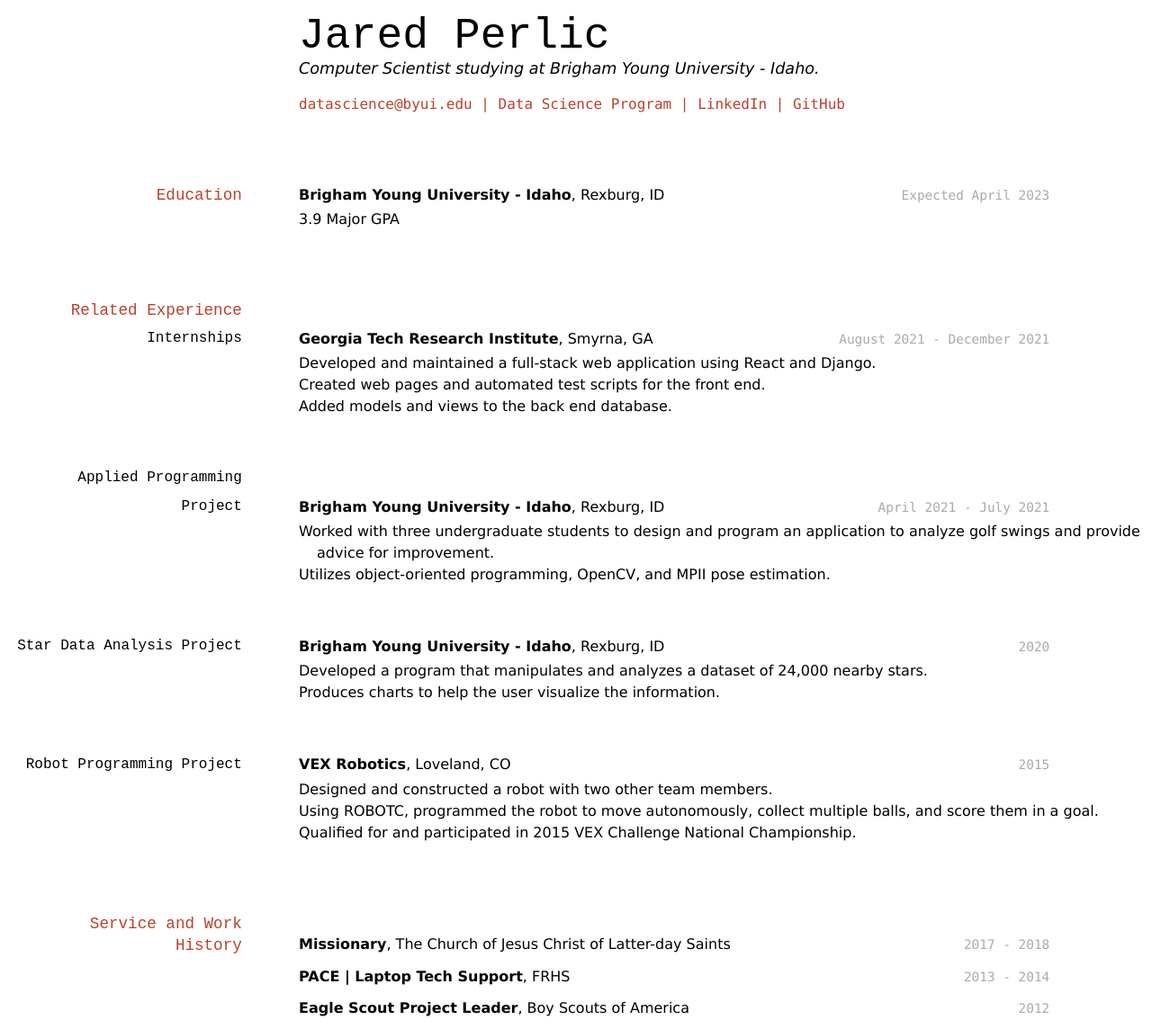
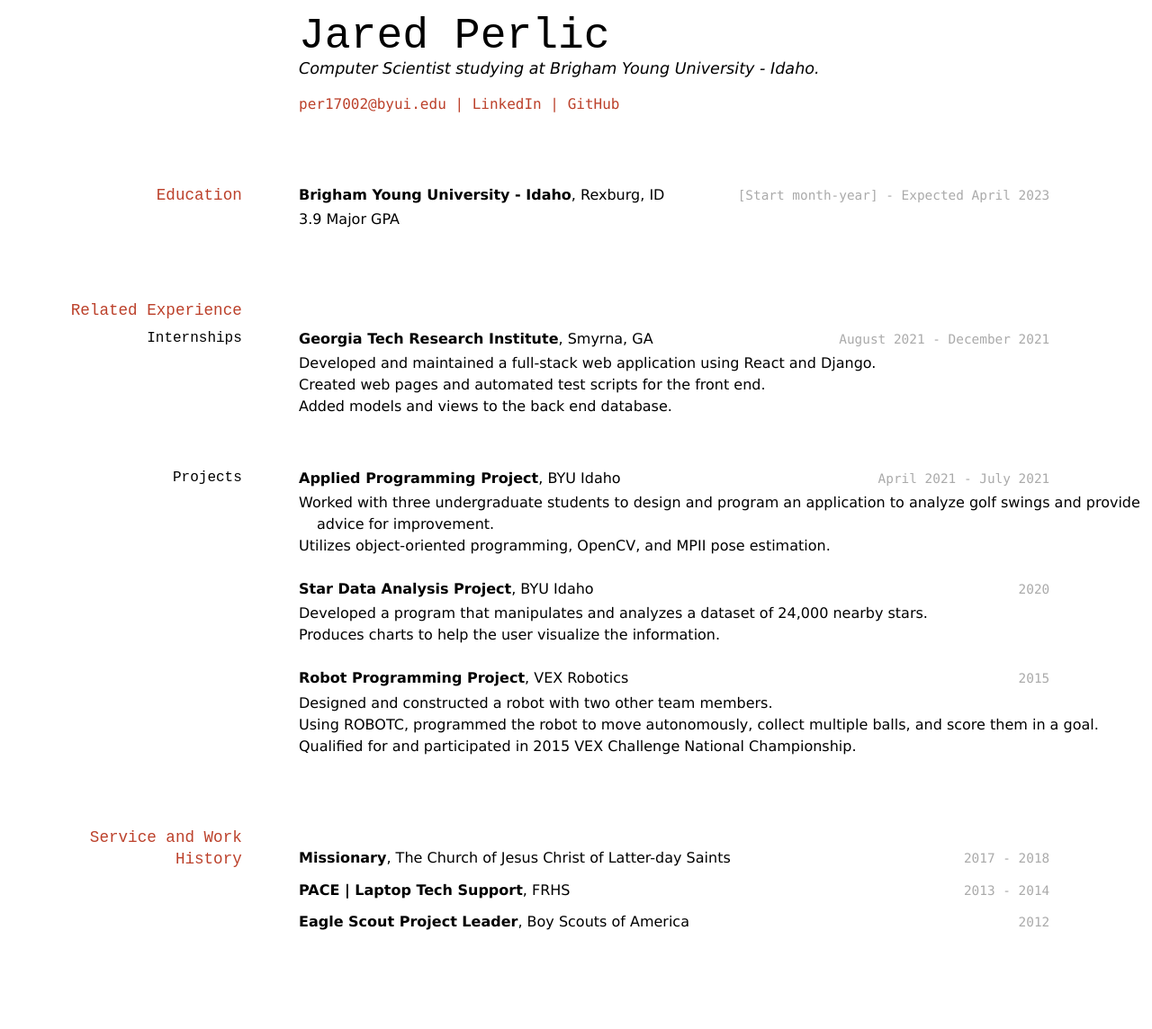
Before and after one commit to byuids-resumes/perlic-resume, a Jekyll site: the page built from docs/index.md, in a window 1280 px wide. Shown: the whole page at 90% size. Built offline with Jekyll 4.4.1, drawn with Linux system fonts in a browser that asks for light colours; after the commit the page ends 1048 px from its top, so only the background shows below that.

Commit message:
add web addresses and section for projects
I did some "open-source intelligence" to obtain your email, LinkedIn, and GitHub and added them in the 'webaddress' div. I removed the data science program link and left a comment for you to add any more links if desired. Consider adding a start date to your education alongside expected graduation date. I put your projects into its own section separate from Internships; this removes location so determine if you want to keep this change.
To review, you've got a well rounded resume with good experience and nicely worded bullet points. Good job.

```diff
--- a/docs/index.md
+++ b/docs/index.md
@@ -6,17 +6,17 @@ title: Jared Perlic's Resume
 Computer Scientist studying at Brigham Young University - Idaho.
 
 <div id="webaddress">
-<a href="datascience@byui.edu">datascience@byui.edu</a>
-| <a href="https://byuidatascience.github.io/development.html">Data Science Program</a>
-| <a href="https://www.linkedin.com/groups/13537407/">LinkedIn</a>
-| <a href="https://github.com/byuids-resumes">GitHub</a>
+<a href="per17002@byui.edu">per17002@byui.edu</a>
+| <a href="https://www.linkedin.com/in/jared-perlic/">LinkedIn</a>
+| <a href="https://github.com/jrperlic/">GitHub</a>
+  <!--Add more links if desired.-->
 </div>
 
 <!-- https://www.monique.tech/the-art-of-markdown -->
 
 ## Education
 
-`Expected April 2023`
+`[Start month-year] - Expected April 2023`
 __Brigham Young University - Idaho__, Rexburg, ID
 
 - 3.9 Major GPA
@@ -32,26 +32,22 @@ __Georgia Tech Research Institute__, Smyrna, GA
 - Created web pages and automated test scripts for the front end.
 - Added models and views to the back end database.
 
-### Applied Programming Project
+### Projects
 
 `April 2021 - July 2021`
-__Brigham Young University - Idaho__, Rexburg, ID
+__Applied Programming Project__, BYU Idaho
 
 - Worked with three undergraduate students to design and program an application to analyze golf swings and provide advice for improvement.
 - Utilizes object-oriented programming, OpenCV, and MPII pose estimation.
 
-### Star Data Analysis Project
-
 `2020`
-__Brigham Young University - Idaho__, Rexburg, ID
+__Star Data Analysis Project__, BYU Idaho
 
 - Developed a program that manipulates and analyzes a dataset of 24,000 nearby stars.
 - Produces charts to help the user visualize the information.
 
-### Robot Programming Project
-
 `2015`
-__VEX Robotics__, Loveland, CO
+__Robot Programming Project__, VEX Robotics
 
 - Designed and constructed a robot with two other team members.
 - Using ROBOTC, programmed the robot to move autonomously, collect multiple balls, and score them in a goal.
```
